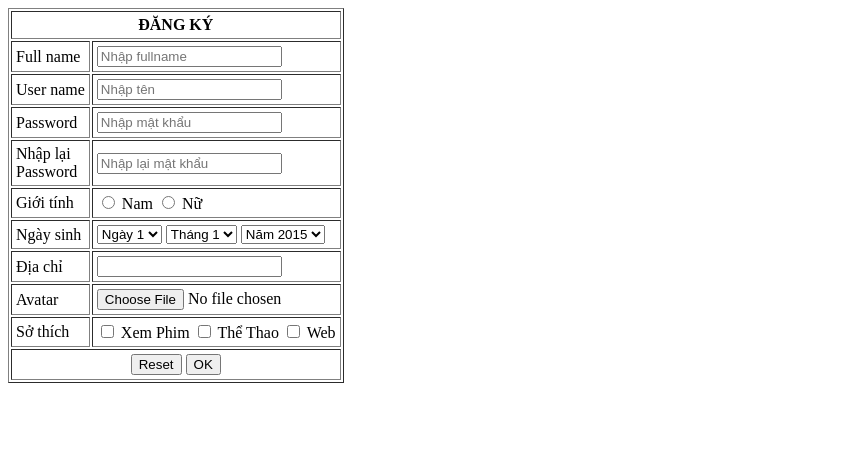
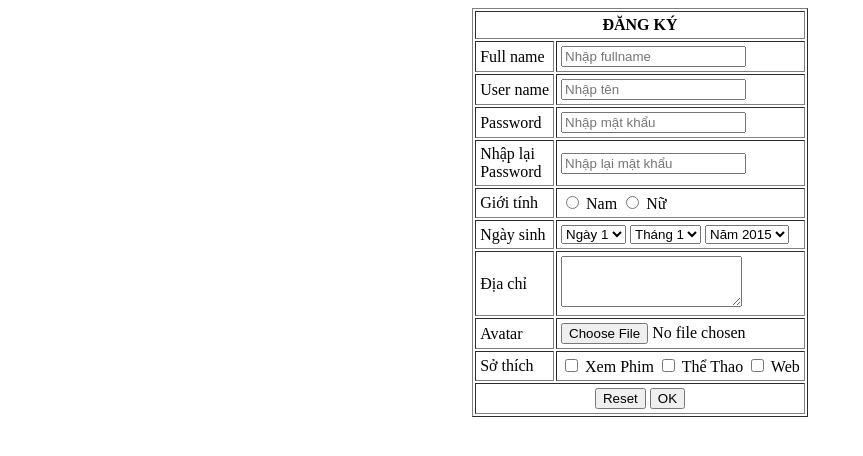
Before and after one commit to thaiphuc22/Bai_tap_2, a plain HTML site: page assets/index.html in a window 1280 px wide. Shown: the whole page, without its empty margins (0-863 px from the left). Drawn offline with Linux system fonts and the light colour scheme.

Commit message:
modified:   assets/index.html

```diff
--- a/assets/index.html
+++ b/assets/index.html
@@ -9,12 +9,13 @@
 
         th, td {
           padding: 4px;
-        }
+            }
         .center-align{
             text-align: center;
         }
         .center-table {
-            margin-right: 50%;
+            max-width: max-content;
+            margin: 0 auto;;
         }
                 </style>
 </head>
@@ -70,7 +71,9 @@
             </tr>
             <tr>
                 <td>Địa chỉ</td>
-                <td><input type="text-area"></td>
+                <td>
+                    <textarea name="" id="" cols="20" rows="3"></textarea>
+                </td>
             </tr>
             <tr>
                 <td>Avatar</td>
```
